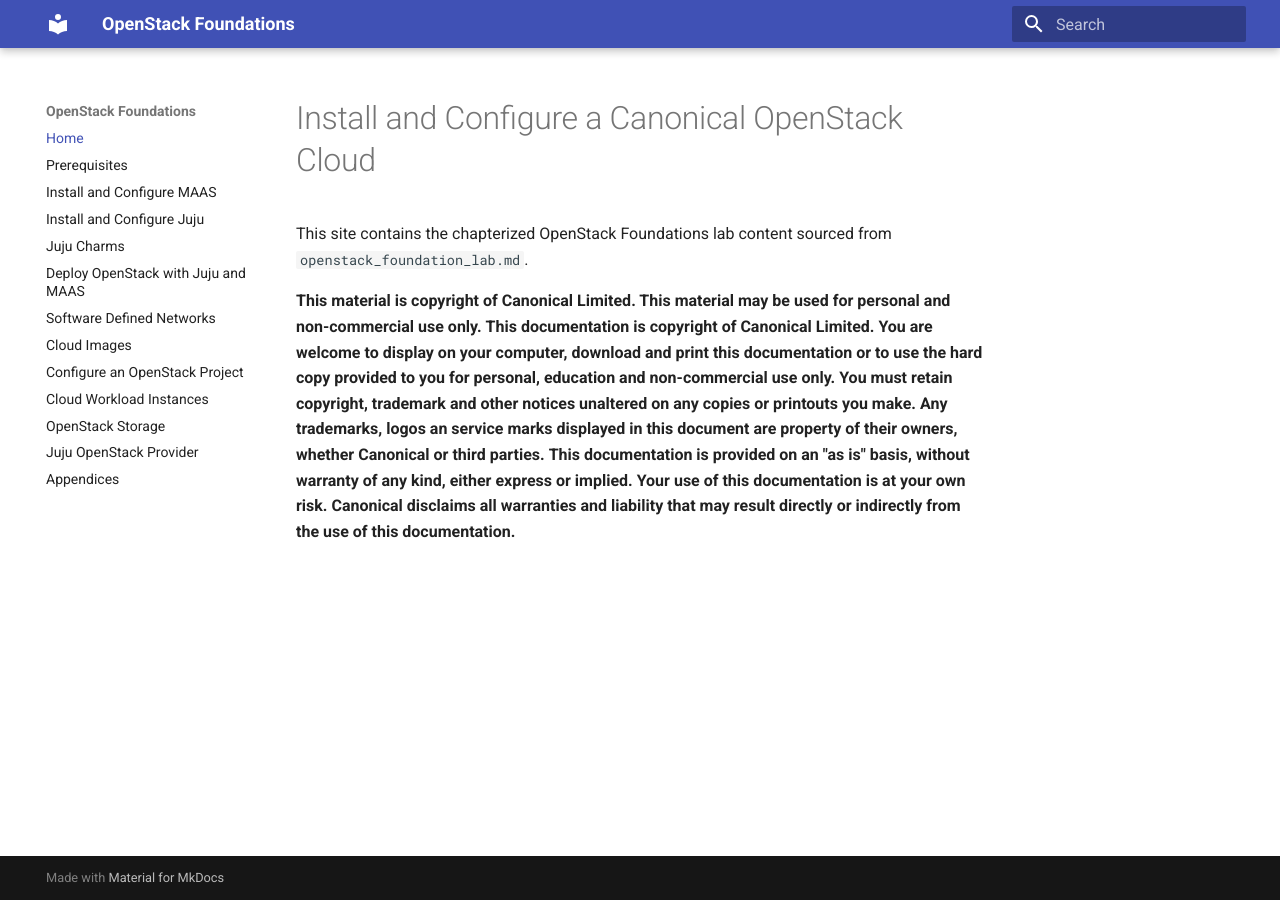
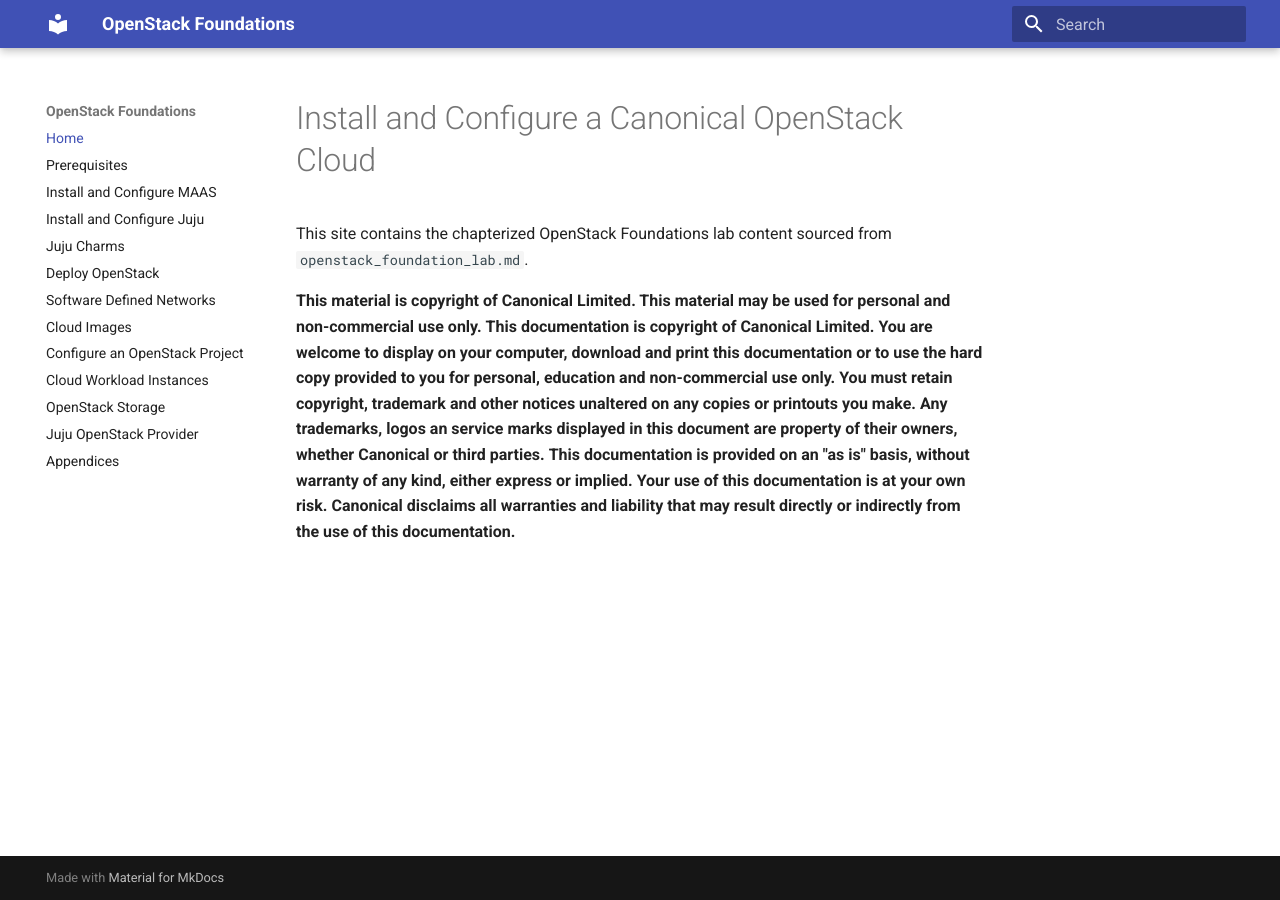
Before and after one commit to radumoisan/canonical-openstack-foundations, an MkDocs documentation site: the page built from docs/index.md, in a window 1280 px wide. Built offline with MkDocs 1.6.1 and Material for MkDocs 9.7.7, drawn with Linux system fonts in a browser that asks for light colours.

Commit message:
Shorten nav label for Deploy OpenStack chapter

```diff
--- a/mkdocs.yml
+++ b/mkdocs.yml
@@ -14,7 +14,7 @@
   - Install and Configure MAAS: install-and-configure-maas.md
   - Install and Configure Juju: install-and-configure-juju.md
   - Juju Charms: juju-charms.md
-  - Deploy OpenStack with Juju and MAAS: deploy-openstack-with-juju-and-maas.md
+  - Deploy OpenStack: deploy-openstack-with-juju-and-maas.md
   - Software Defined Networks: software-defined-networks.md
   - Cloud Images: cloud-images.md
   - Configure an OpenStack Project: configure-openstack-project.md
```
